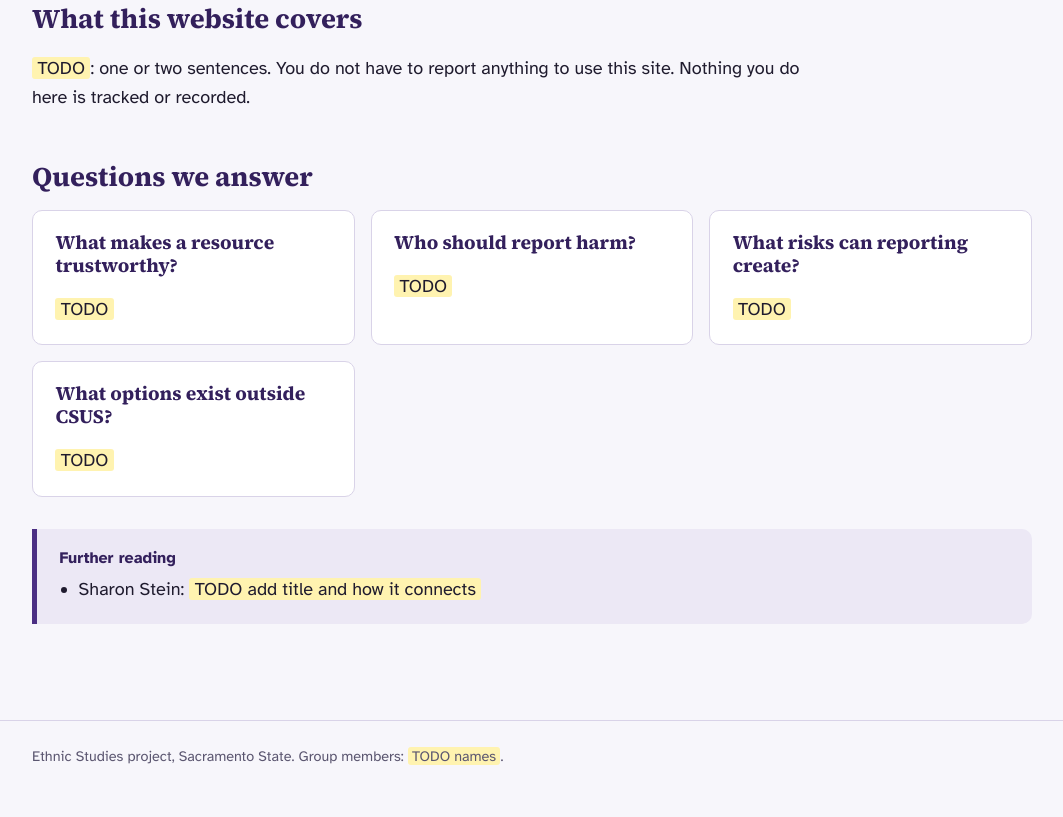
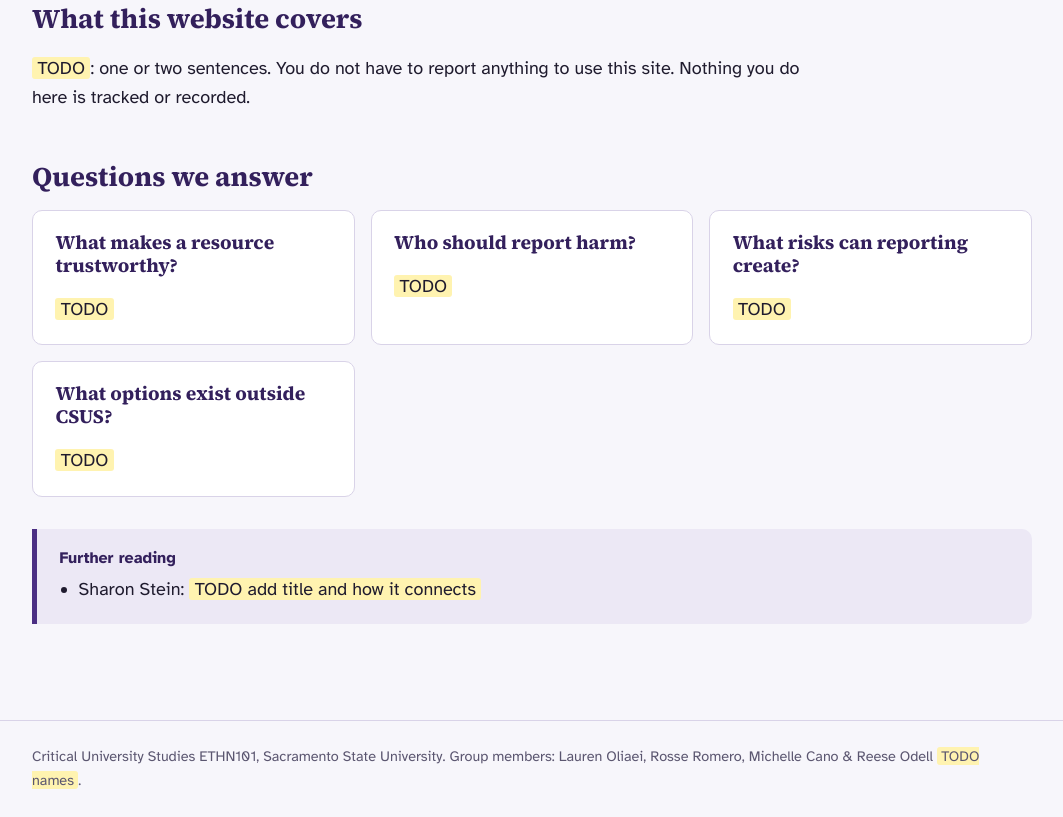
Before and after one commit to laur-io/lgbtq-student-safety, a plain HTML site: page index.html in a window 1280 px wide. Shown: the part 548-1365 px from the top of the page, without its empty margins (108-1171 px from the left). Before the commit the page ends 1341 px from the top, so only its background shows below. Drawn offline with Linux system fonts and the light colour scheme.

Commit message:
Update main page

```diff
--- a/index.html
+++ b/index.html
@@ -42,7 +42,7 @@
 <aside class="card reading"><h3>Further reading</h3><ul><li>Sharon Stein: <span class='todo'>TODO add title and how it connects</span></li></ul></aside>
 
 </main>
-<footer><p>Ethnic Studies project, Sacramento State. Group members: <span class="todo">TODO names</span>.</p></footer>
+<footer><p>Critical University Studies ETHN101, Sacramento State University. Group members: Lauren Oliaei, Rosse Romero, Michelle Cano & Reese Odell <span class="todo">TODO names</span>.</p></footer>
 <button class="btn primary" id="top" type="button">Back to top</button>
 <script src="js/script.js"></script>
 </body>
```
